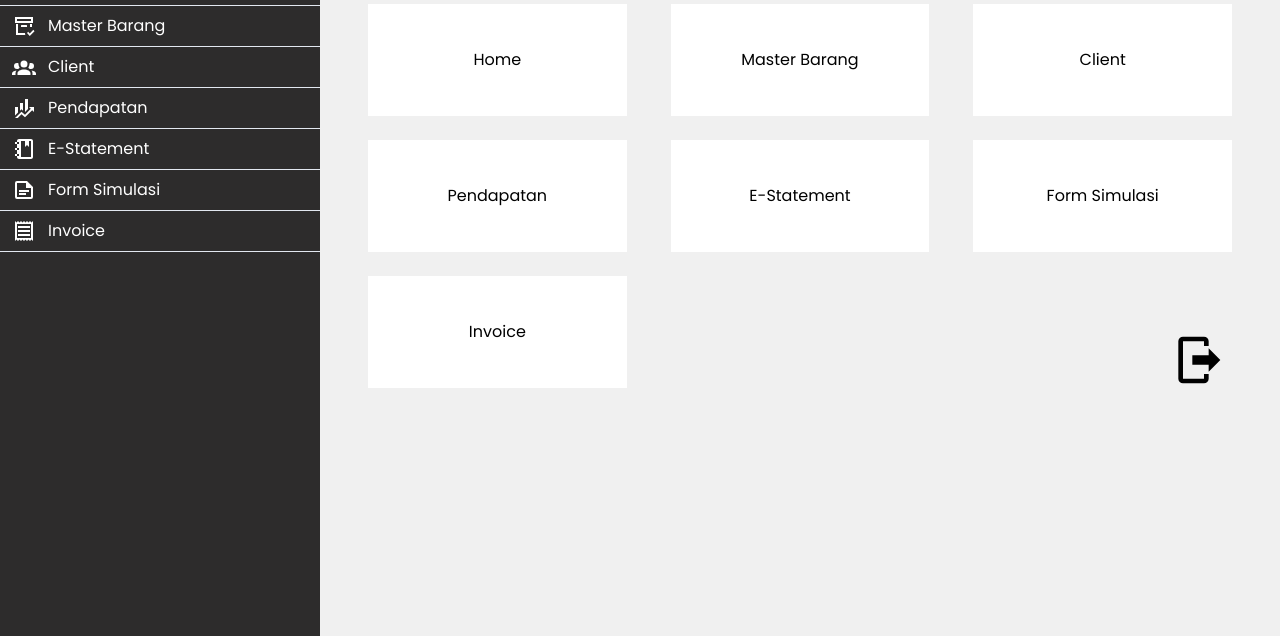
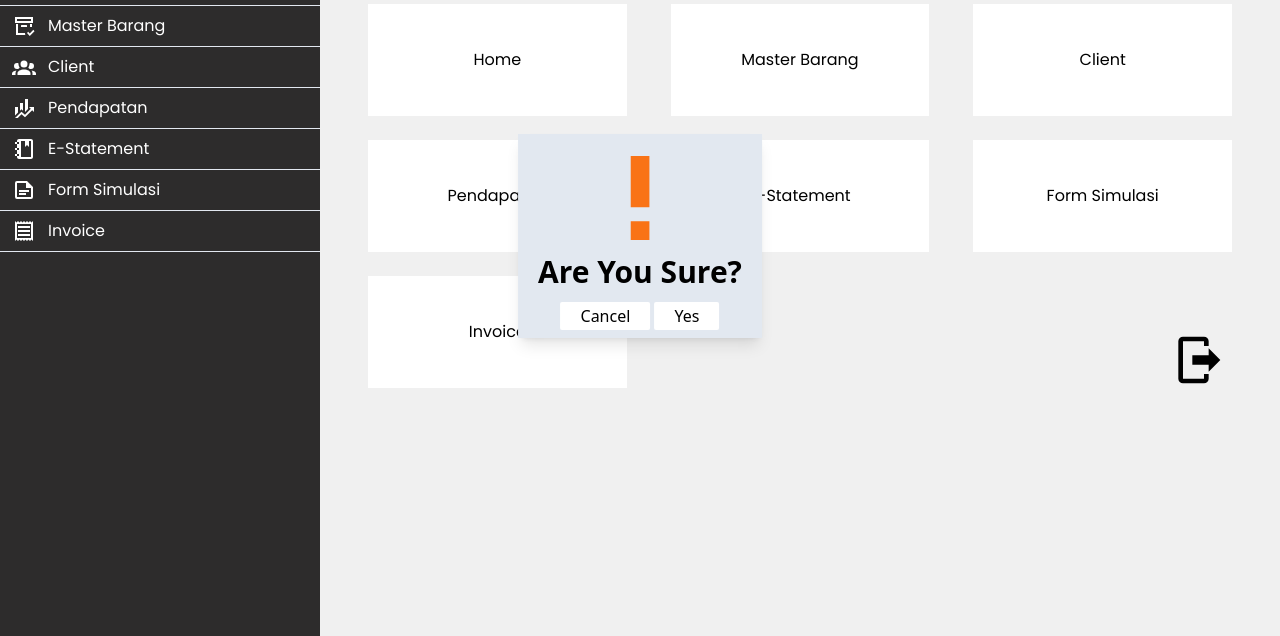
Before and after one commit to SatrioUtomo13/kaminata, a website: page docs/home.html in a window 1280 px wide. Shown: the part 164-800 px from the top of the page. Drawn offline with Linux system fonts and the light colour scheme.

Commit message:
confirmation box

```diff
--- a/docs/home.html
+++ b/docs/home.html
@@ -91,8 +91,6 @@
                 <a href=""><div class="bg-white h-28 flex items-center justify-center hover:border hover:border-black">Invoice</div></a>
                 <div class="bg-[#F0F0F0] h-28 flex col-start-3 justify-end">
                     <a href="" class="flex justify-end self-end w-1/4 h-1/2">
-                        <!-- <img src="../asset/img/logout.png" alt="logout" class="w-full h-full self-end">
-                        -->
                         <svg viewBox="0 0 24 24" class="w-full h-full self-end">
                             <path fill="currentColor" d="M16,17V14H9V10H16V7L21,12L16,17M14,2A2,2 0 0,1 16,4V6H14V4H5V20H14V18H16V20A2,2 0 0,1 14,22H5A2,2 0 0,1 3,20V4A2,2 0 0,1 5,2H14Z" />
                         </svg>
@@ -102,6 +100,18 @@
             <!-- finish box -->
         </div>
         <!-- finish main -->
+        <!-- start logout confirm -->
+        <div class="absolute top-1/2 left-1/2 -translate-x-1/2 -translate-y-1/2 bg-slate-200 flex flex-col items-center px-5 py-2 shadow-lg">
+            <svg viewBox="0 0 24 24" class=" h-28 text-orange-500">
+                <path fill="currentColor" d="M10 3H14V14H10V3M10 21V17H14V21H10Z" />
+            </svg>
+            <h1 class="text-3xl font-bold mb-3">Are You Sure?</h1>
+            <div>
+                <button class="bg-white py-0.5 px-5 rounded-sm">Cancel</button>
+                <button class="bg-white py-0.5 px-5 rounded-sm">Yes</button>
+            </div>
+        </div>
+        <!-- finish logout confirm -->
     </div>
 
 </body>
```
Also changed, not shown: public/css/style.css.
